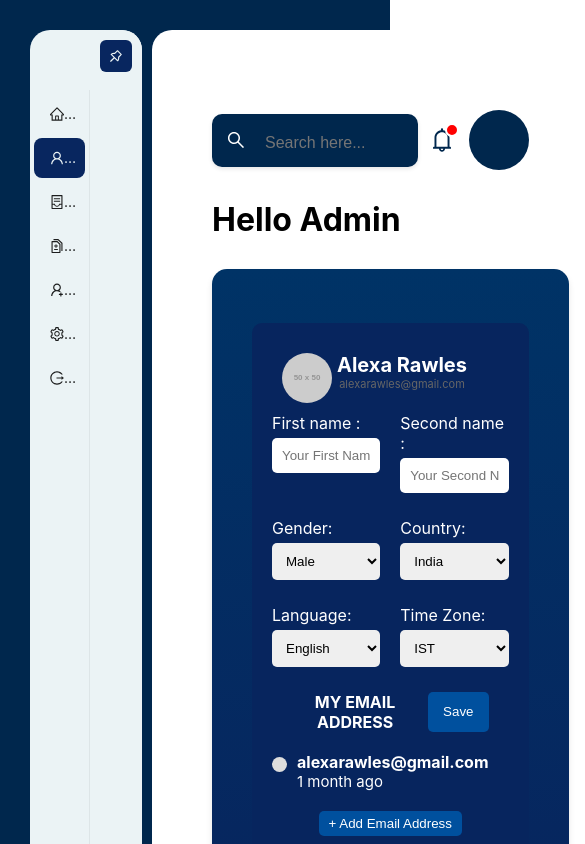
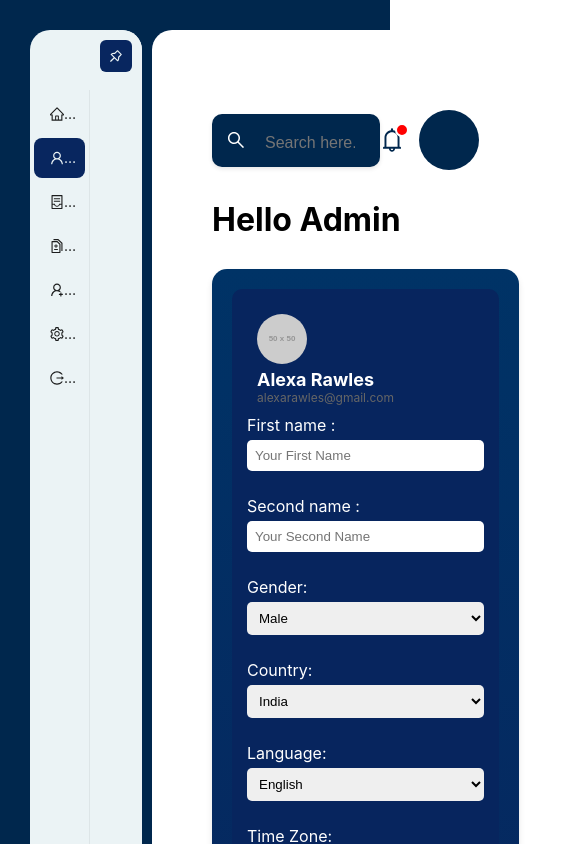
Before and after one commit to adharshSciPy/H1B, a React (Create React App) app in the folder client/: page /profile in a window 390 px wide. Shown: the top 844 px of the page, 585 px wide, since content can reach past the window. Built offline with nearby package versions, Linux system fonts and the light colour scheme.

Commit message:
profile-update-new1

```diff
--- a/client/src/userform/userform.css
+++ b/client/src/userform/userform.css
@@ -170,3 +170,63 @@ input, select {
   padding: 5px 15px;
   cursor: pointer;
 }
+/* Media query for tablets and smaller screens (max-width: 768px) */
+@media (max-width: 768px) {
+  .outer-box {
+    padding: 20px;
+    height: auto; /* Allow the height to adjust to content */
+    flex-direction: column; /* Stack content vertically */
+  }
+
+  .profile-header {
+    flex-direction: column; /* Stack profile picture, text, and button */
+    align-items: flex-start; /* Align items to the left */
+    gap: 10px; /* Increase spacing */
+  }
+
+  .profile-info {
+    align-items: flex-start; /* Align text to the left */
+  }
+
+  .email-section1 {
+    flex-direction: column; /* Stack email items */
+    align-items: flex-start; /* Align to the left */
+    gap: 10px;
+  }
+
+  .form-grid > * {
+    flex: 1 1 100%; /* Make each item take full width */
+  }
+
+  .edit-button, .save-button, .add-email-button1 {
+    width: 100%; /* Make buttons full width */
+    text-align: center;
+  }
+}
+
+/* Media query for mobile screens (max-width: 480px) */
+@media (max-width: 480px) {
+  .profile-header {
+    gap: 5px; /* Reduce spacing on smaller screens */
+  }
+
+  .profile-info h3 {
+    font-size: 18px; /* Adjust font size for smaller screens */
+  }
+
+  .profile-info p {
+    font-size: 12px;
+  }
+
+  .form-container {
+    padding: 15px; /* Reduce padding for smaller screens */
+  }
+
+  input, select {
+    padding: 8px; /* Adjust input padding */
+  }
+
+  .email-text span {
+    font-size: 13px; /* Reduce timestamp font size */
+  }
+}
```
